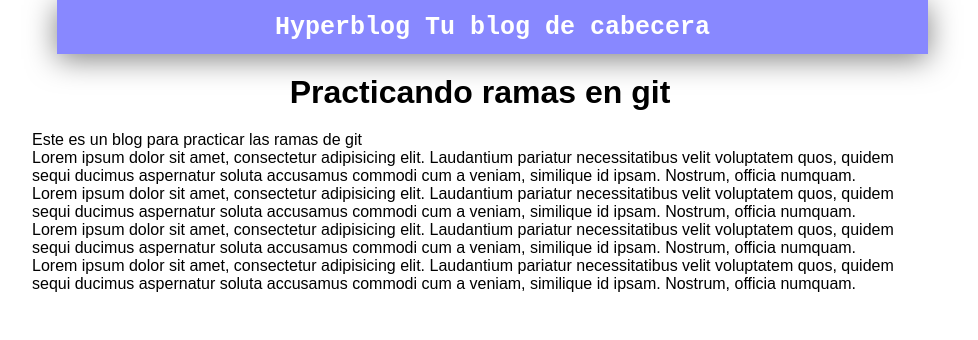
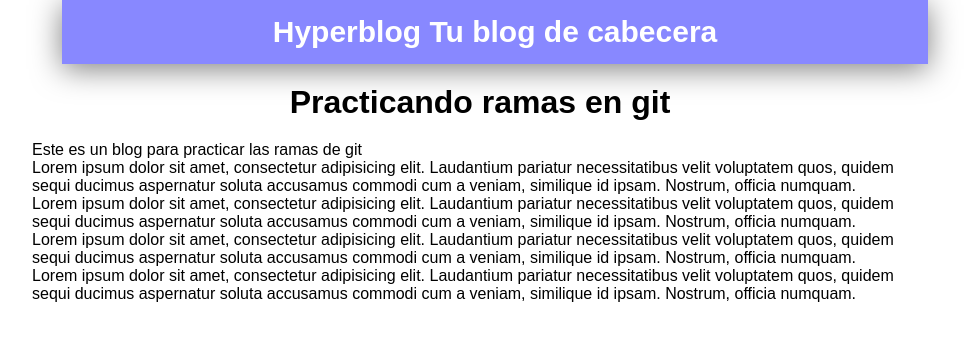
Before and after one commit to JaHv123/hyperblog, a plain HTML site: page index.html in a window 1280 px wide. Shown: the whole page, without its empty margins (160-1138 px from the left). Drawn offline with Linux system fonts and the light colour scheme.

Commit message:
Modificando cabecera, cambiando estilo de letra

```diff
--- a/CSS/style.css
+++ b/CSS/style.css
@@ -31,8 +31,8 @@ body{
 }
 
 #container #cabecera{
-    font-size: 25px;
-    font-family: 'Courier New', Courier, monospace;
+    font-size: 30px;
+    font-family: Arial, Helvetica, sans-serif;
     font-weight: bold;
 }
 
```
